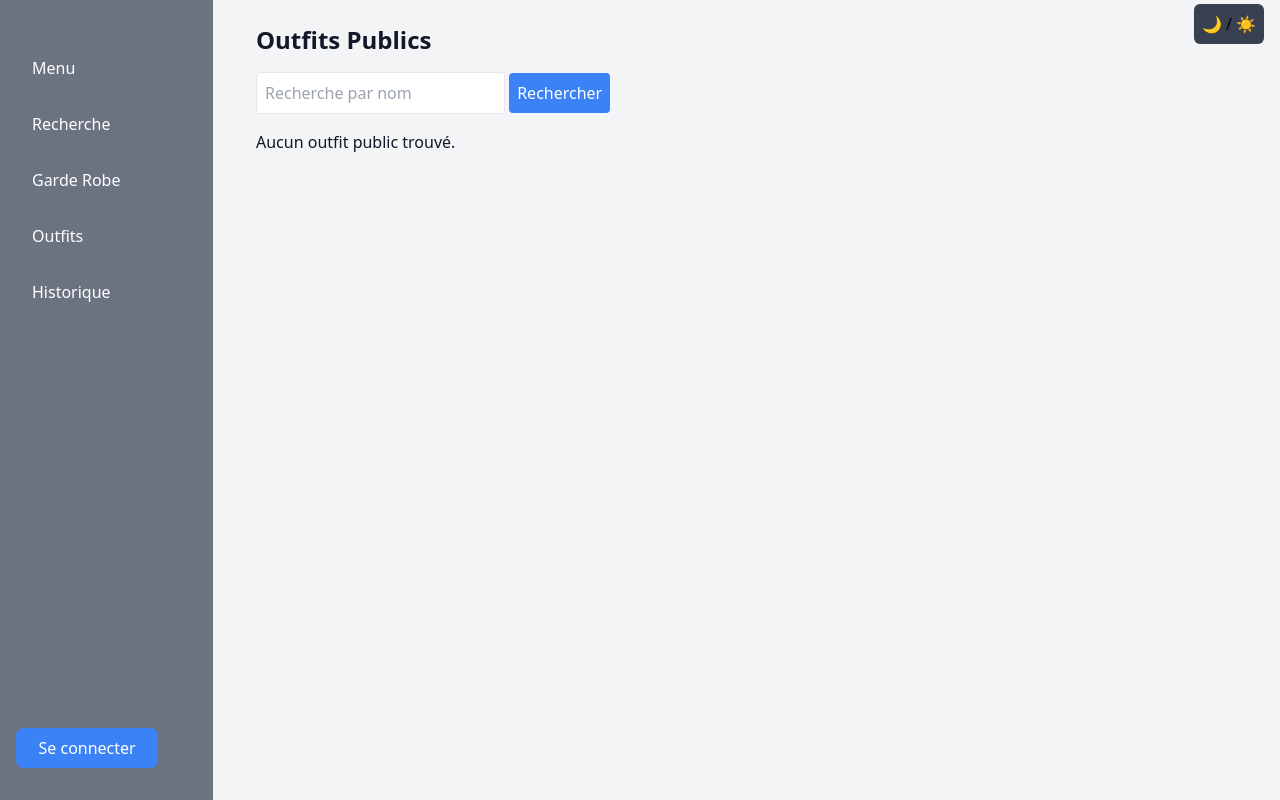
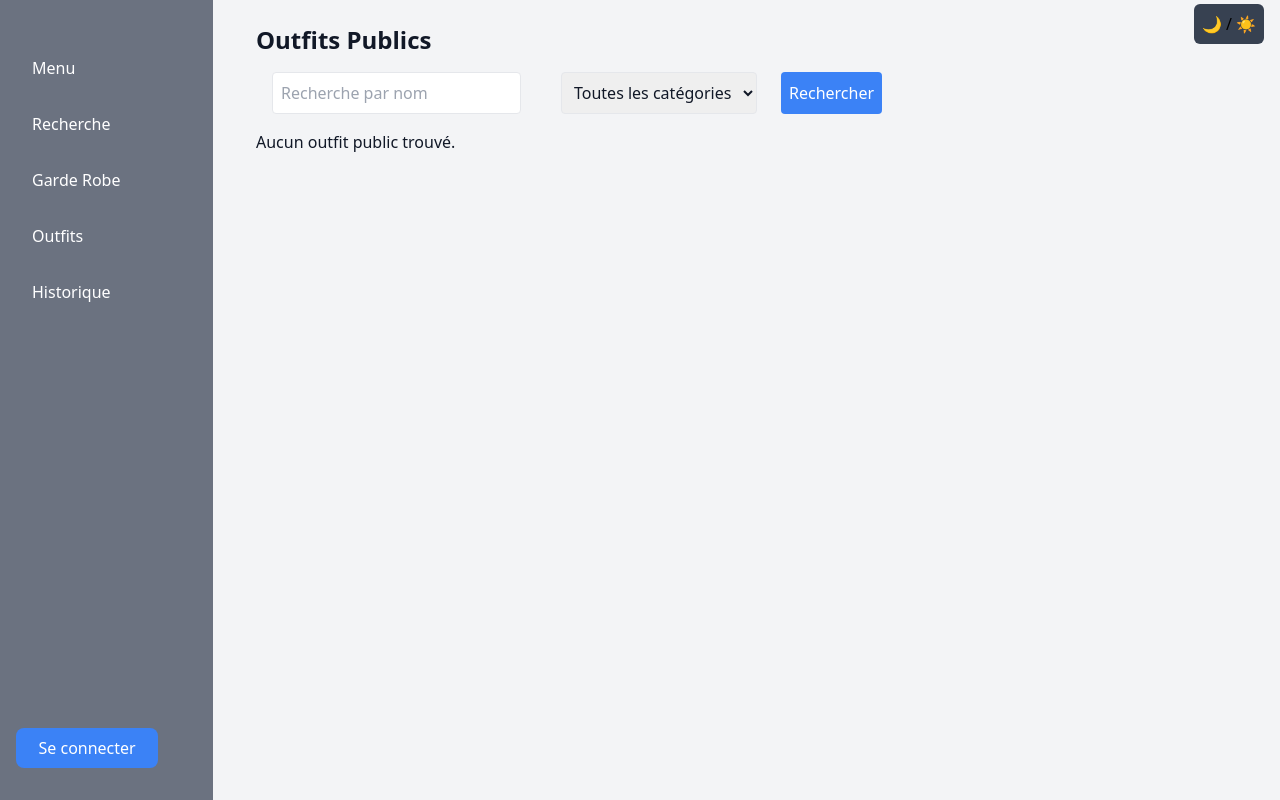
Before and after one commit to YouriEmm/shape-of-you, a Symfony app: template templates/public_outfits.html.twig in a window 1280 px wide. Run offline with Twig, Linux system fonts and the light colour scheme; the template is opened without the code that fills it, so the values that code supplies are empty; style sheets or scripts are compiled from the project's sources; some libraries are stand-ins or nearby versions.

Commit message:
Ajout filtre catégory

```diff
--- a/templates/public_outfits.html.twig
+++ b/templates/public_outfits.html.twig
@@ -5,14 +5,26 @@
 {% block body %}
     <h1 class="text-2xl font-bold mb-4 dark:text-white">Outfits Publics</h1>
 
-    <form method="get" class="mb-4">
+    <form method="get" class="mb-4 flex gap-2">
         <input type="text" name="search" value="{{ search }}" placeholder="Recherche par nom"
-               class="border p-2 rounded dark:bg-gray-700 dark:text-white dark:border-gray-600">
+            class="border p-2 rounded dark:bg-gray-700 dark:text-white dark:border-gray-600 ml-4 mr-4">
+
+        <select name="category" class=" ml-4 mr-4 border p-2 rounded dark:bg-gray-700 dark:text-white dark:border-gray-600">
+            <option value="">Toutes les catégories</option>
+            {% for category in categories %}
+                <option value="{{ category.category }}" {% if categoryFilter == category.category %}selected{% endif %}>
+                    {{ category.category }}
+                </option>
+            {% endfor %}
+        </select>
+
         <button type="submit"
                 class="bg-blue-500 dark:bg-blue-600 text-white p-2 rounded hover:bg-blue-600 dark:hover:bg-blue-500">
             Rechercher
         </button>
     </form>
+
+
 
     {% if outfits is not empty %}
         <div class="grid grid-cols-1 sm:grid-cols-2 lg:grid-cols-3 gap-6">
```
Also changed, not shown: src/Controller/OutfitController.php (+20 -1 lines).
